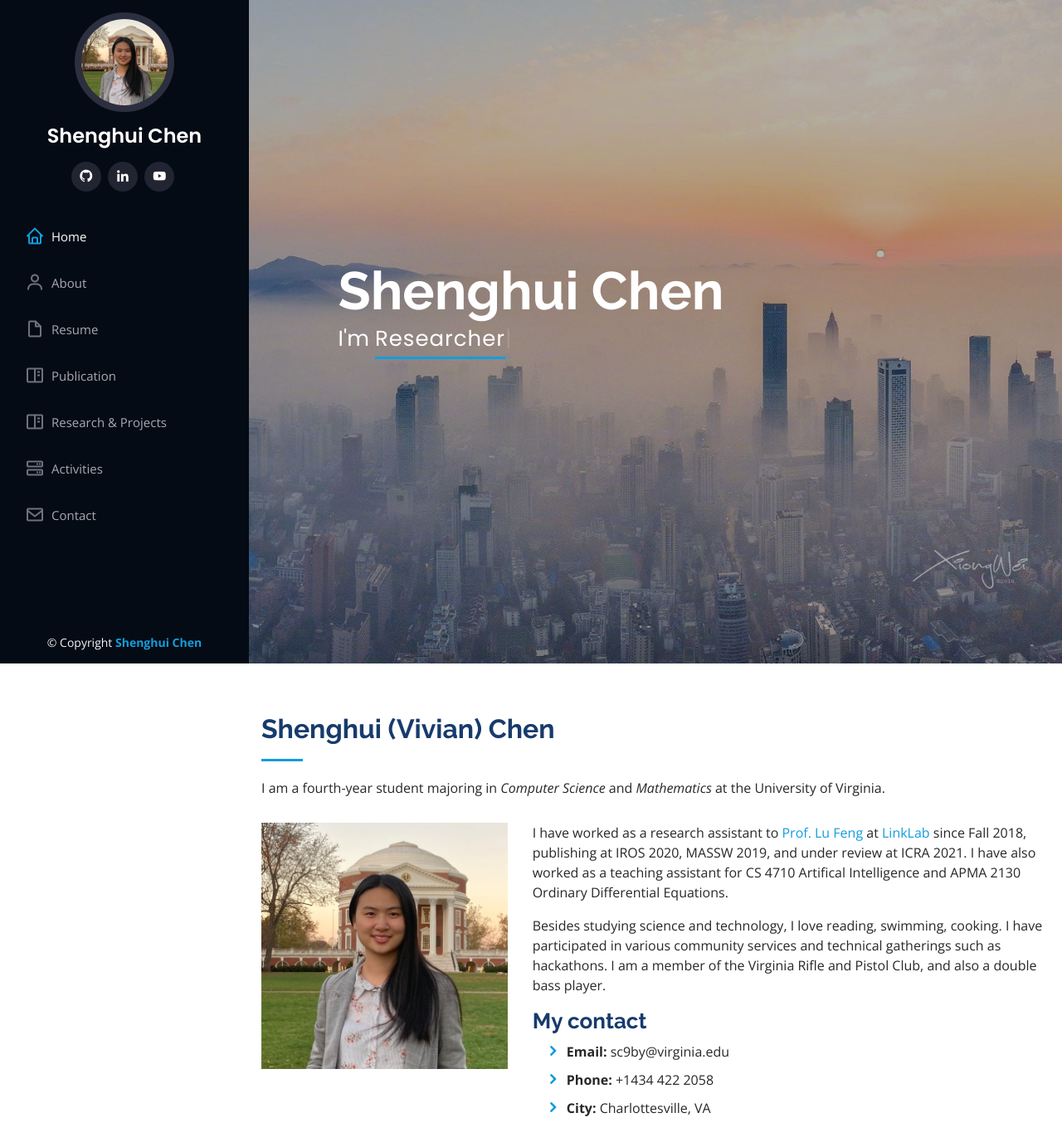
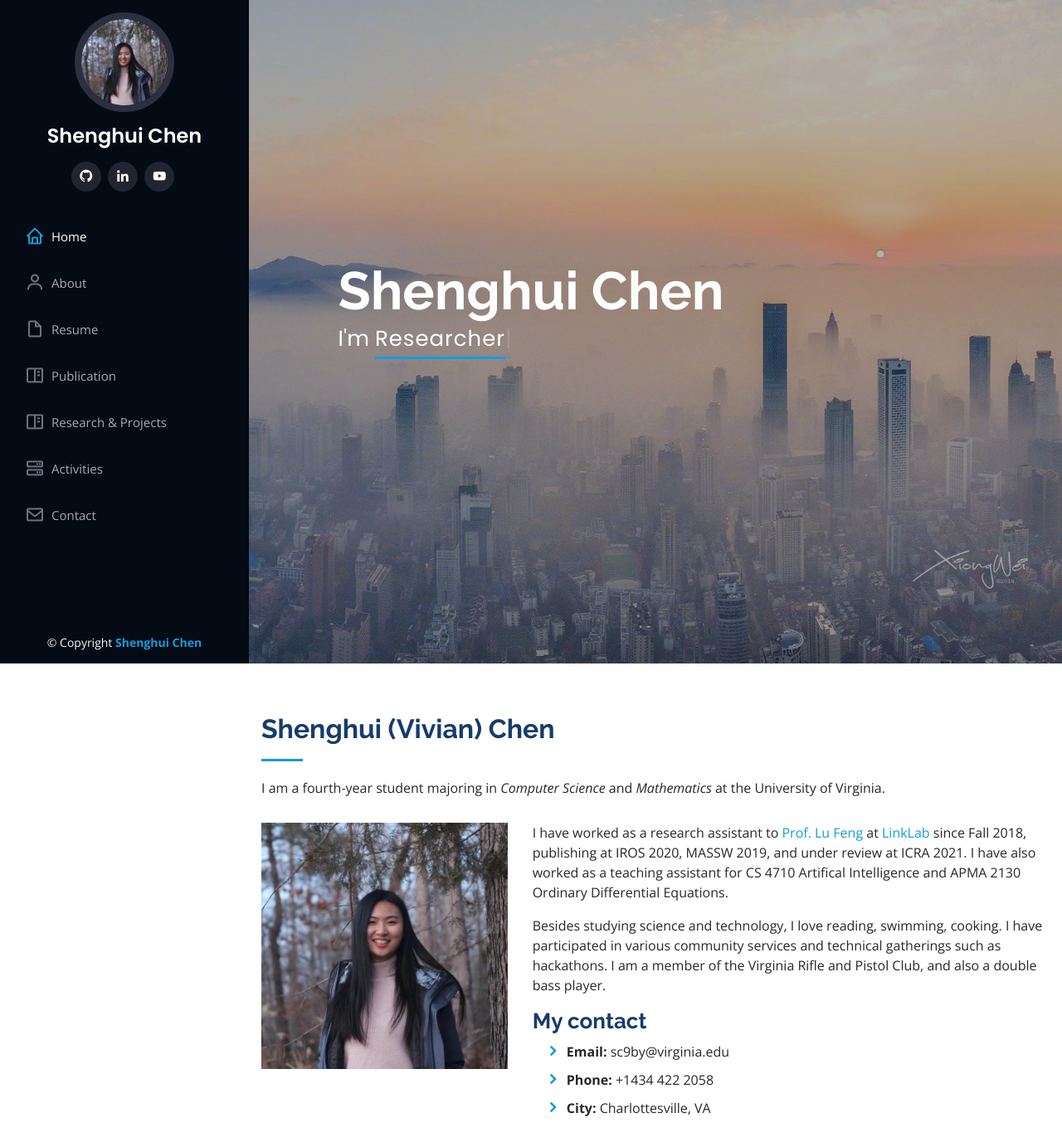
Before and after one commit to vivianchen98/shenghui_chen_website, a plain HTML site: page index.html in a window 1280 px wide. Shown: the top 1377 px of the page at 83% size. Drawn offline with nearby package versions, Linux system fonts and the light colour scheme.

Commit message:
updated profile image

```diff
--- a/index.html
+++ b/index.html
@@ -45,7 +45,7 @@
     <div class="d-flex flex-column">
 
       <div class="profile">
-        <img src="assets/img/profile-img.jpg" alt="" class="img-fluid rounded-circle">
+        <img src="assets/img/profile-img-1.jpg" alt="" class="img-fluid rounded-circle">
         <h1 class="text-light"><a href="index.html">Shenghui Chen</a></h1>
         <div class="social-links mt-3 text-center">
           <a href="https://github.com/vivianchen98" class="github"><i class="bx bxl-github"></i></a>
@@ -92,7 +92,7 @@
 
         <div class="row">
           <div class="col-lg-4" data-aos="fade-right">
-            <img src="assets/img/profile-img.jpg" class="img-fluid" alt="">
+            <img src="assets/img/profile-img-1.jpg" class="img-fluid" alt="">
           </div>
           <div class="col-lg-8 pt-4 pt-lg-0 content" data-aos="fade-left">
             <p>
@@ -149,7 +149,7 @@
             <div class="resume-item">
               <h4>Honorable Mention for the CRA Outstanding Undergraduate Researcher Award</h4>
               <h5>2021</h5>
-              <p>Announcement posted on Computing Research Association (CRA)'s website <a href="https://cra.org/crae/awards/cra-outstanding-undergraduate-researchers/">here</a>, and the Jan 2021 issue of <a href="https://cra.org/crn/">Computing Research News</a> will include an article on the awards.</p>
+              <p>Announcement posted on Computing Research Association (CRA)'s website <a href="https://cra.org/about/awards/outstanding-undergraduate-researcher-award/">here</a>, and the Jan 2021 issue of <a href="https://cra.org/crn/">Computing Research News</a> will include an article on the awards.</p>
             </div>
             <div class="resume-item">
               <h4>Outstanding Winner &amp; INFORMS Award, Interdisciplinary Contest of Modeling</h4>
```
Also changed, not shown: assets/img/profile-img-0.jpg (renamed from assets/img/profile-img.jpg), assets/img/profile-img-1.jpg (added).
